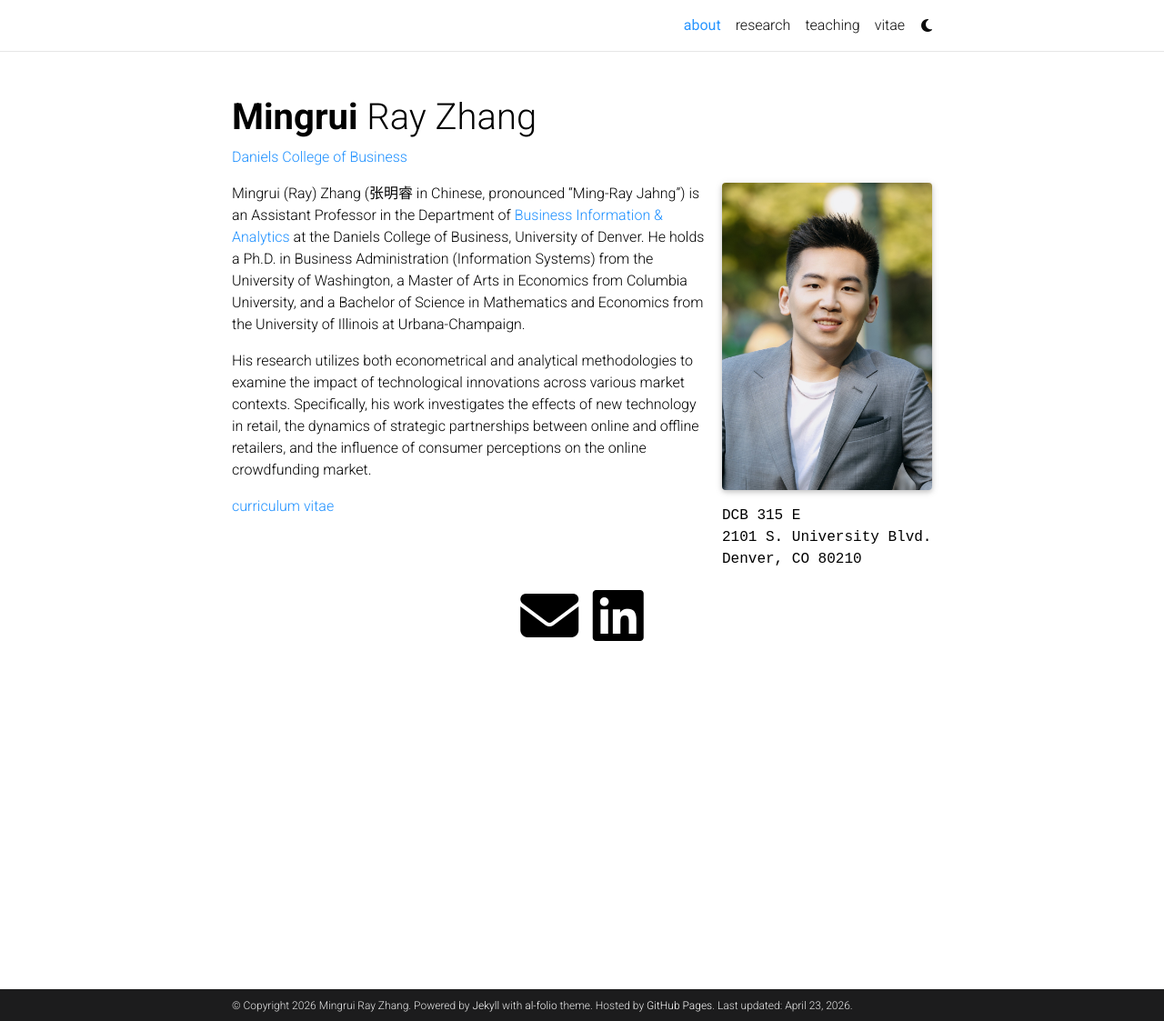
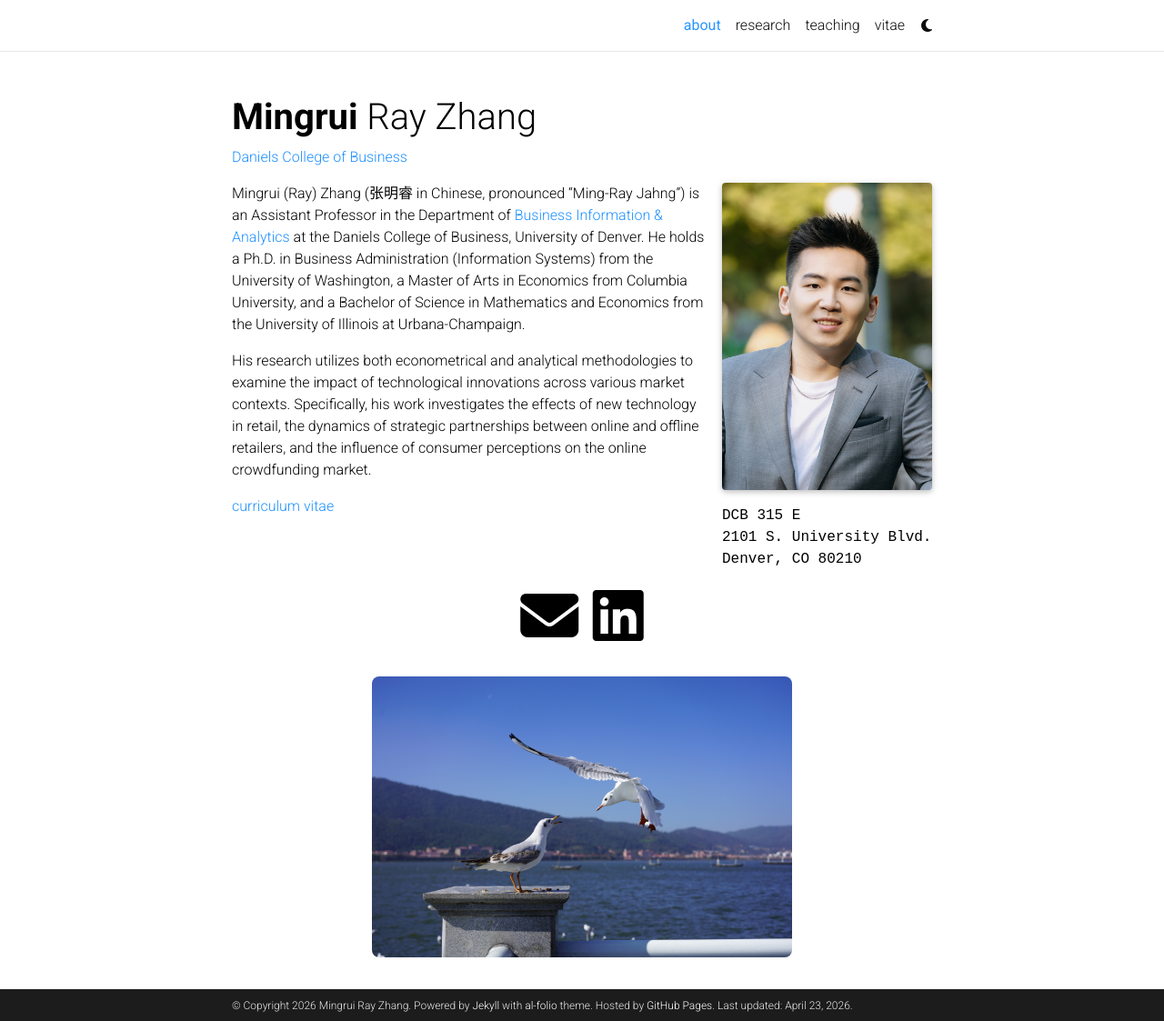
Before and after one commit to MingruiRayZhang/MingruiRayZhang.github.io, a Jekyll site: the page built from _pages/about.md, in a window 1280 px wide and 1123 px high. Shown: the whole window at 91% size. Built offline with Jekyll 4.4.1, drawn with Linux system fonts in a browser that asks for light colours; comment, search, counter and statistics services are not loaded; a style sheet for code colours, icons or effects is not loaded.

Commit message:
Update about.html

```diff
--- a/_layouts/about.html
+++ b/_layouts/about.html
@@ -72,6 +72,9 @@ layout: default
             </div>
           {%- endif %}
 
+           <!-- Bottom photo -->
+          <img src="/assets/img/photos/2024gugu.JPG" alt="Photo 1" style="display: block; margin: 1rem auto 0; width: 60%; border-radius: 8px;">
+
           <!-- counter -->
           <div style="text-align: center; max-width: 25%; margin: auto;">
             <script type='text/javascript' id='clustrmaps' src='//cdn.clustrmaps.com/map_v2.js?cl=080808&w=a&t=n&d=fG0IWTRFdv49_p21e2xRqZum0F7jV9wCMAJxpii2S-s&co=ffffff&cmo=3acc3a&cmn=ff5353&ct=808080'></script>
```
